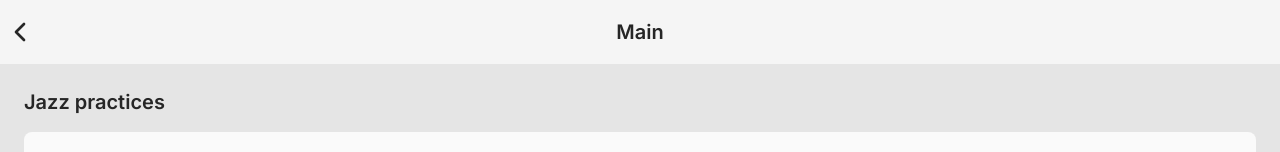
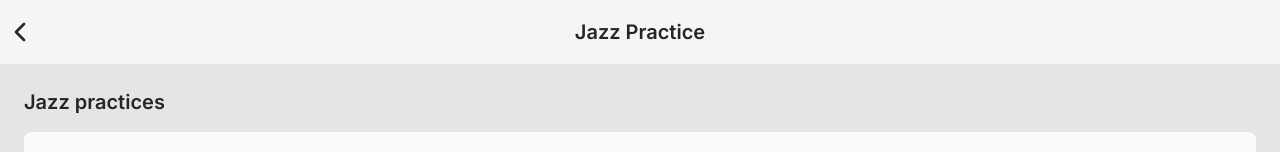
Before and after one commit to KwanghyunOn/jazz-practice, a Next.js app: page / in a window 1280 px wide. Shown: the top 152 px of the page. Built offline with nearby package versions, Linux system fonts and the light colour scheme.

Commit message:
Change navbar title.

```diff
--- a/app/@navbar/page.tsx
+++ b/app/@navbar/page.tsx
@@ -1,5 +1,5 @@
 import NavBar from "@/components/NavBar"
 
 export default function PracticeNavBar() {
-  return <NavBar title="Main" hrefBack="#" />
+  return <NavBar title="Jazz Practice" hrefBack="#" />
 }
```
